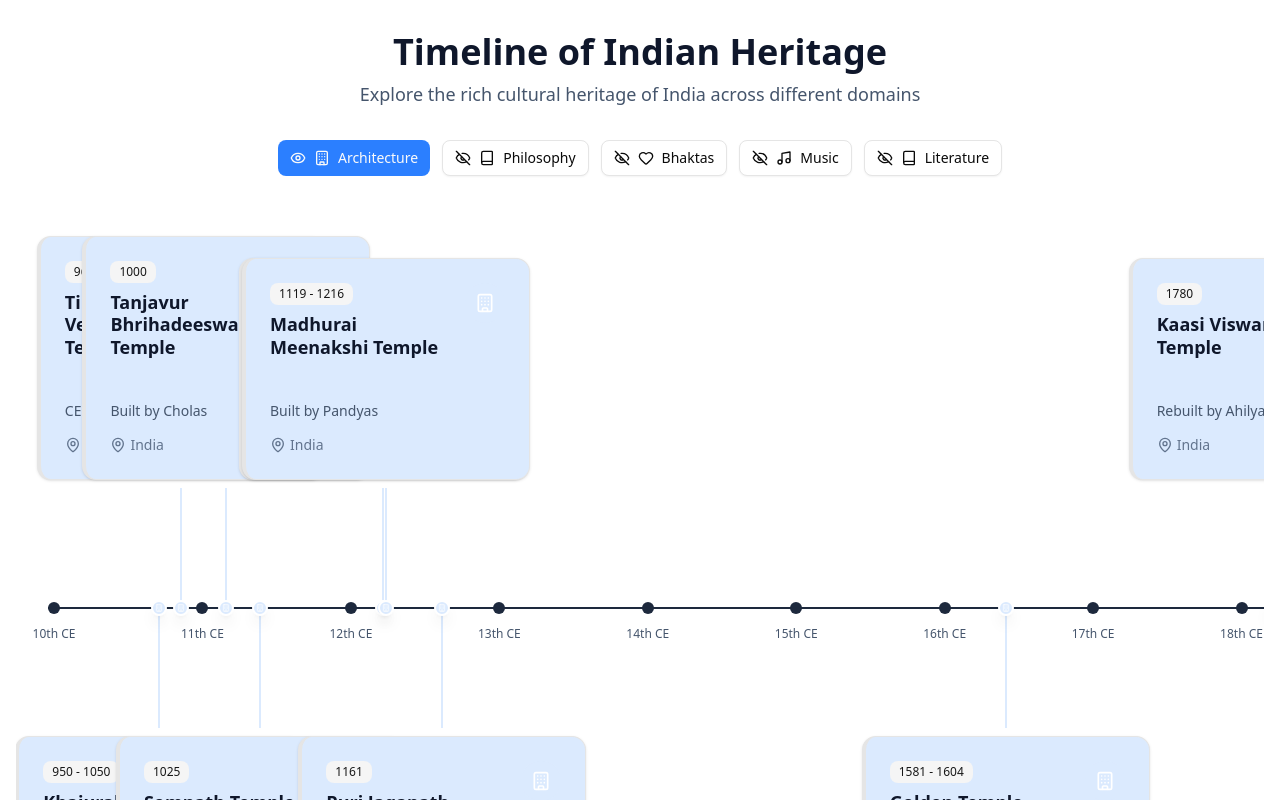
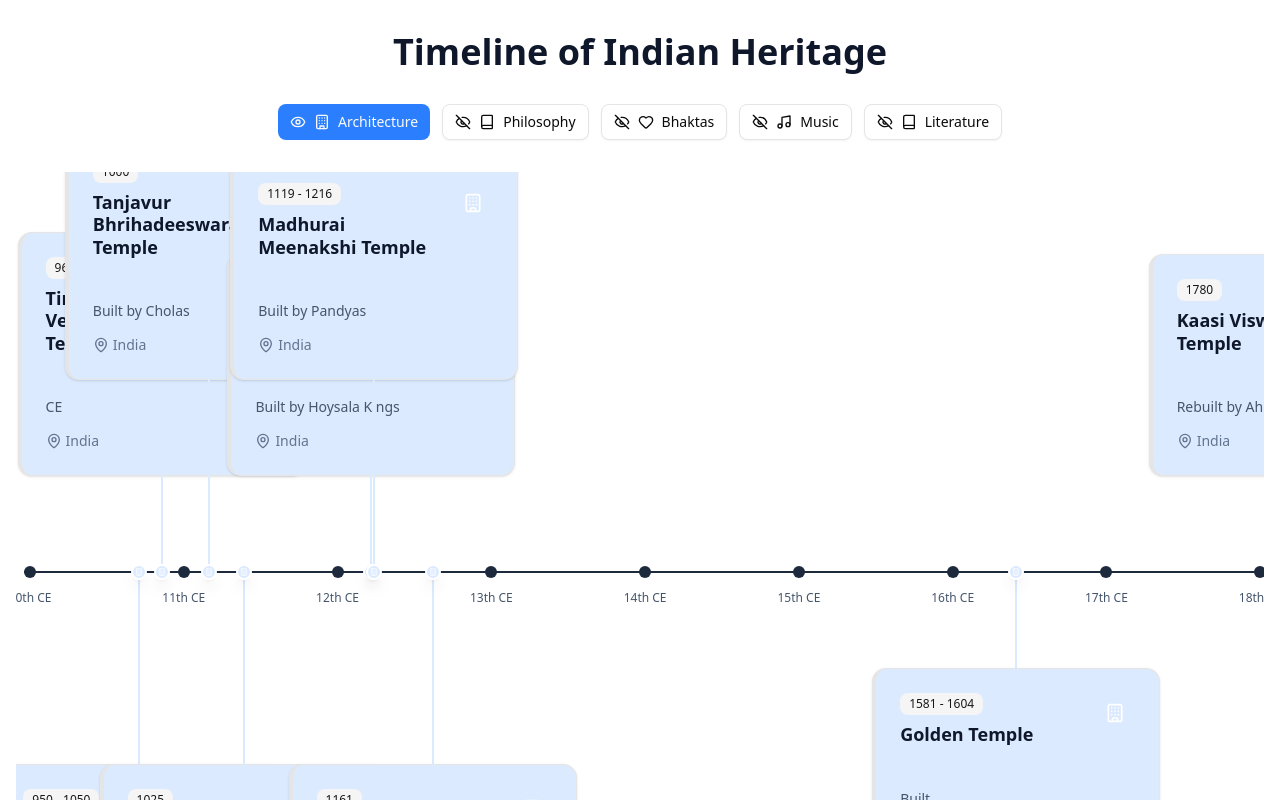
Before and after one commit to harshasomisetty/india-timeline, a Next.js app: page / in a window 1280 px wide. Shown: the top 800 px of the page. Built offline with nearby package versions, Linux system fonts and the light colour scheme.

Commit message:
eidted subtitle

```diff
--- a/app/page.tsx
+++ b/app/page.tsx
@@ -25,10 +25,7 @@ export default function Page() {
   return (
     <main className="min-h-screen bg-white dark:bg-slate-950">
       <div className="container mx-auto px-4 py-8">
-        <TimelineHeader
-          title="Timeline of Indian Heritage"
-          subtitle="Explore the rich cultural heritage of India across different domains"
-        />
+        <TimelineHeader title="Timeline of Indian Heritage" />
         <TimelineTabs
           timelineData={timelineData}
           selectedTimelines={selectedTimelines}
--- a/components/horizontal-timeline.tsx
+++ b/components/horizontal-timeline.tsx
@@ -29,6 +29,35 @@ interface HorizontalTimelineProps {
   events: (TimelineEvent & { timeline: string })[];
 }
 
+// Helper to assign levels to events to reduce overlap
+function assignEventLevels(
+  events: (TimelineEvent & { timeline: string })[],
+  minYear: number,
+  maxYear: number,
+) {
+  const positions: number[] = [];
+  const levels: number[] = [];
+  const minDistance = 6; // percent, minimum horizontal distance between events before staggering
+  const maxLevels = 16; // 16 above, 16 below
+
+  events.forEach((event, i) => {
+    const leftPosition = ((event.year - minYear) / (maxYear - minYear)) * 100;
+    let level = 0;
+    // Check previous events for overlap
+    for (let prev = i - 1; prev >= 0; prev--) {
+      if (Math.abs(leftPosition - positions[prev]) < minDistance) {
+        // If overlap, increase level
+        level = (levels[prev] + 1) % maxLevels;
+        // Alternate direction (above/below)
+        if (level === 0) level = 1;
+      }
+    }
+    positions.push(leftPosition);
+    levels.push(level);
+  });
+  return levels;
+}
+
 export default function HorizontalTimeline({
   events,
 }: HorizontalTimelineProps) {
@@ -50,9 +79,12 @@ export default function HorizontalTimeline({
     (c) => c.year >= minYear && c.year <= maxYear,
   );
 
+  // Assign levels to events to stagger them vertically
+  const eventLevels = assignEventLevels(events, minYear, maxYear);
+
   return (
     <div className="relative overflow-x-auto pb-8">
-      <div className="min-w-[1400px] relative px-8">
+      <div className="min-w-[1400px] relative px-2">
         {/* Timeline container */}
         <div className="relative h-screen flex items-center">
           {/* Main horizontal timeline line */}
@@ -83,6 +115,8 @@ export default function HorizontalTimeline({
           {events.map((event, index) => {
             const IconComponent =
               categoryIcons[event.timeline as keyof typeof categoryIcons];
+            // Use assigned level for staggering
+            const level = eventLevels[index];
             const isAbove = index % 2 === 0;
 
             // Calculate position based on the dynamic year range
@@ -91,6 +125,10 @@ export default function HorizontalTimeline({
 
             // Ensure events don't go off screen
             const clampedPosition = Math.max(8, Math.min(92, leftPosition));
+
+            // Stagger: increase vertical offset based on level
+            const baseOffset = 96; // px
+            const verticalOffset = baseOffset * (level + 1);
 
             return (
               <div
@@ -127,7 +165,7 @@ export default function HorizontalTimeline({
                     ].split(' ')[0]
                   } left-1/2 transform -translate-x-1/2 z-20`}
                   style={{
-                    height: '120px',
+                    height: `${120 + (verticalOffset - 96)}px`,
                     [isAbove ? 'bottom' : 'top']: '50%',
                   }}
                 />
@@ -135,8 +173,12 @@ export default function HorizontalTimeline({
                 {/* Event card */}
                 <div
                   className={`absolute ${
-                    isAbove ? 'bottom-full mb-32' : 'top-full mt-32'
+                    isAbove ? 'bottom-full' : 'top-full'
                   } left-1/2 transform -translate-x-1/2`}
+                  style={{
+                    marginBottom: isAbove ? `${verticalOffset}px` : undefined,
+                    marginTop: !isAbove ? `${verticalOffset}px` : undefined,
+                  }}
                 >
                   <TimelineEventCard
                     event={event}
--- a/components/timeline-header.tsx
+++ b/components/timeline-header.tsx
@@ -1,17 +1,13 @@
 interface TimelineHeaderProps {
   title: string;
-  subtitle: string;
 }
 
-export function TimelineHeader({ title, subtitle }: TimelineHeaderProps) {
+export function TimelineHeader({ title }: TimelineHeaderProps) {
   return (
     <div className="text-center mb-8">
       <h1 className="text-4xl font-bold text-slate-900 dark:text-slate-100 mb-2">
         {title}
       </h1>
-      <p className="text-slate-600 dark:text-slate-400 text-lg mb-6">
-        {subtitle}
-      </p>
     </div>
   );
 }
```
